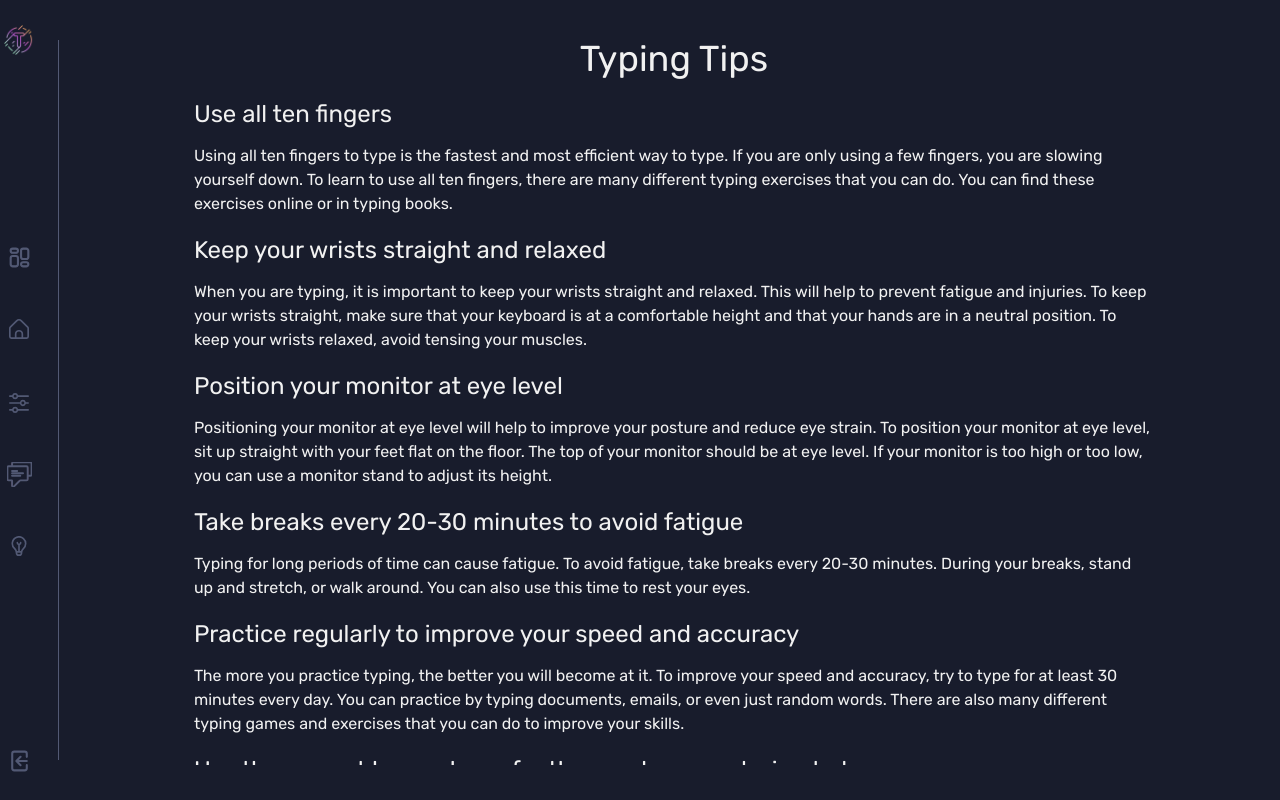
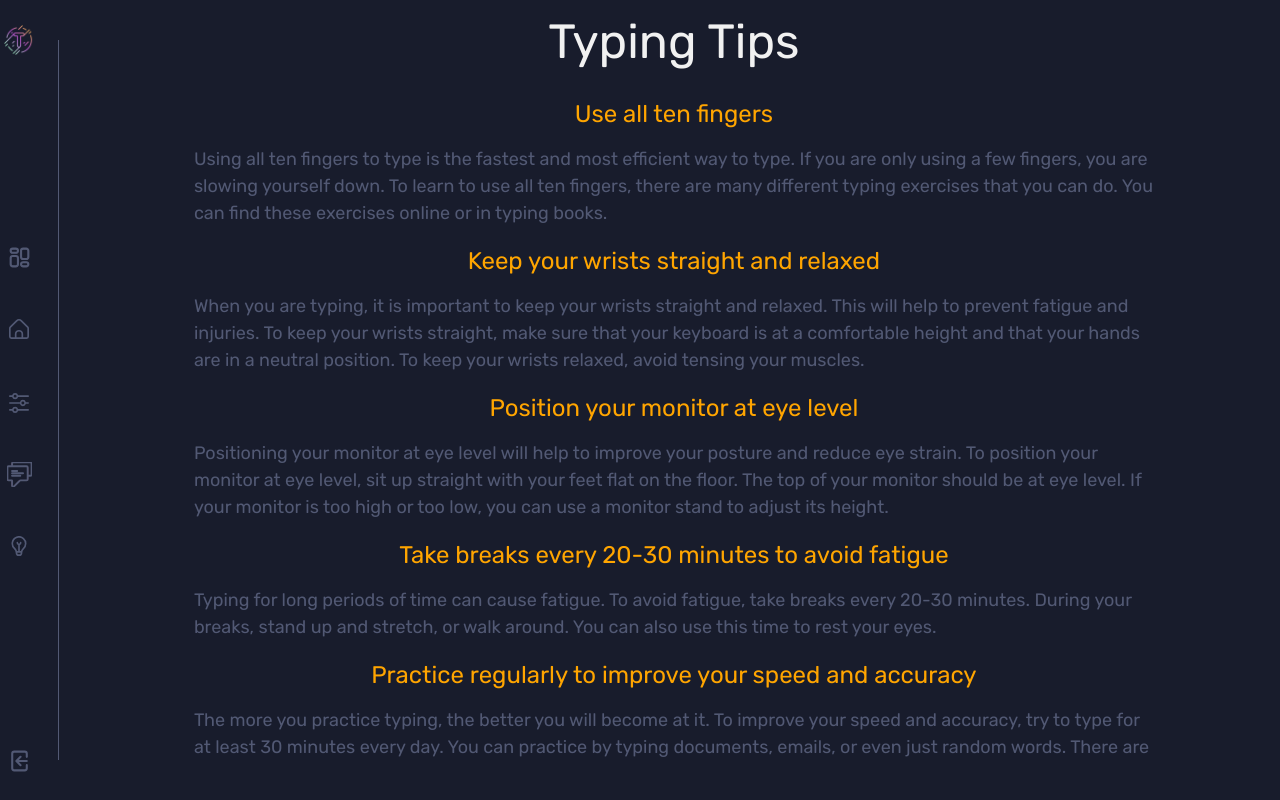
Before and after one commit to bhosaleparag/typing-trainer-web, a React (Vite) app: page /tips in a window 1280 px wide. Built offline with nearby package versions, Linux system fonts and the light colour scheme; no server answers; sample sign-in values are in the browser's storage.

Commit message:
done with app

```diff
--- a/src/components/Feedback.jsx
+++ b/src/components/Feedback.jsx
@@ -1,6 +1,8 @@
 import React, { useState } from 'react';
+import { useNavigate } from "react-router-dom";
 
 export default function Feedback() {
+  const navigate = useNavigate();
   const [formData, setFormData] = useState({
     fullName: '',
     email: '',
@@ -16,12 +18,13 @@ export default function Feedback() {
   const handleSubmit = (e) => {
     e.preventDefault();
     // Handle form submission here
+    navigate("/")
     console.log('Form data submitted:', formData);
   };
 
   return (
     <div className="feedback-container">
-      <h1>Feedback Form</h1>
+      <header>Feedback Form</header>
       <form onSubmit={handleSubmit}>
         <div>
           <label htmlFor="fullName">Full Name:</label>
--- a/src/components/Home.jsx
+++ b/src/components/Home.jsx
@@ -23,7 +23,6 @@ export default function Home() {
           ...doc.data(),
         }));
         setUserData(newData);
-        console.log(newData);
       } catch (error) {
         console.error("Error getting highest score:", error);
       }
@@ -55,11 +54,11 @@ export default function Home() {
         <div className="games">
           <div className="games-logo">
             <img src={code} className="gameCodeLogo" />
-            <h3 className="gameName">Code Typing</h3>
+            <h3 className="gameName">Word Typing</h3>
           </div>
           <p>
-            Sharpen your coding skills by typing out code snippets under the
-            pressure of time. Become a coding maestro!
+            Sharpen your typing skills by typing out paragraphs under the
+            pressure of time. And measure your WPM.
           </p>
           <button className="btn" onClick={() => navigate("WordTyping")}>START</button>
         </div>
--- a/src/components/Navbar.jsx
+++ b/src/components/Navbar.jsx
@@ -12,7 +12,6 @@ import { useSelector } from 'react-redux';
 
 export default function Navbar() {
   const name = useSelector((state) => state.user.name);
-  console.log(name);
   return (
     <>
       <nav>
--- a/src/components/Setting.jsx
+++ b/src/components/Setting.jsx
@@ -43,7 +43,6 @@ export default function Setting() {
   };
   const handleChange = async (e) => {
     e.preventDefault();
-    console.log(userData);
     if (userData.email.includes("@")) {
       await updateDoc(doc(db, "users", name.userId), {
         name: userData.name,
--- a/src/components/SignIn.jsx
+++ b/src/components/SignIn.jsx
@@ -119,7 +119,7 @@ export default function SignIn() {
             </form>
           </div>
           <div>
-            Don't have an account? <Link to="/signUp"> sign up</Link>
+            Don't have an account? <Link to="/signUp" style={{color: 'orange'}}> sign up</Link>
           </div>
           <span style={{ marginLeft: "20px" }}>
             -------------------------- OR -------------------------
--- a/src/components/Tips.jsx
+++ b/src/components/Tips.jsx
@@ -38,7 +38,7 @@ const Tips = () => {
 
   return (
     <div className="typing-tips">
-      <h1>Typing Tips</h1>
+      <header style={{textAlign: "center"}}>Typing Tips</header>
       <ul>
         {tips.map((tip) => (
           <li key={tip.title}>
--- a/src/components/games/WordRace.jsx
+++ b/src/components/games/WordRace.jsx
@@ -13,7 +13,7 @@ function WordRace() {
   const dispatch = useDispatch();
   const navigate = useNavigate();
   const [top, setTop] = useState(0);
-  const [left, setLeft] = useState(0);
+  const [left, setLeft] = useState(2);
   const [badge, setBadge] = useState(1);
   const [currentWordIndex, setCurrentWordIndex] = useState(0);
   const [score, setScore] = useState(name.wordRaceScore);
--- a/src/components/games/WordTyping.jsx
+++ b/src/components/games/WordTyping.jsx
@@ -9,7 +9,7 @@ import { db } from "../../firebase";
 import para from "../../Data/paragraph";
 import { doc, updateDoc } from "firebase/firestore";
 import { useSelector, useDispatch } from "react-redux";
-
+import { setName } from "../../store/userActions";
 
 const WordTyping = () => {
   const getRandomParagraph = () => {
@@ -106,15 +106,18 @@ const WordTyping = () => {
   }, [currWord.length, typedWord, activeWord]);
 
   const restart = () => {
+    const newParagraph = getRandomParagraph();
+    setParagraph(newParagraph);
+    setTypedWord("");
+    setTypedHistory([]);
     setWpm(0);
     setTimer(timeLimit);
     setIsTimerRunning(false);
-    setCurrWord(wordList[0]);
-    setTypedWord("");
-    setTypedHistory([]);
     setResult([]);
-    setParagraph(getRandomParagraph());
+    setCurrWord(newParagraph.split(" ")[0]);
   };
+
+
   const save = async() => {
     dispatch(
       setName({
--- a/src/index.css
+++ b/src/index.css
@@ -294,7 +294,6 @@ nav, .nav-btn {
 .login-form {
   padding: 30px;
   border-radius: 4px;
-  box-shadow: 0px 0px 10px rgba(0, 0, 0, 0.1);
   text-align: center;
   width: 350px;
 }
@@ -574,9 +573,11 @@ nav, .nav-btn {
   align-items: center;
   gap: 15px;
 }
-header{
-  font-size:3rem;
+header {
+  font-size: 3rem;
+  margin-bottom: 30px;
 }
+
 .settingImg, .settingImgChange{
   height: 70px !important;
   width: 70px !important;
@@ -710,12 +711,15 @@ input:disabled::placeholder {
 
 .typing-tips li h2 {
   font-size: 24px;
+  text-align: center;
+  color: var(--hl-color);
   font-weight: 400;
   margin-bottom: 10px;
 }
 
 .typing-tips li p {
-  font-size: 16px;
+  font-size: 18px;
+  color: var(--logoColor);
   line-height: 1.5;
 }
 
```
